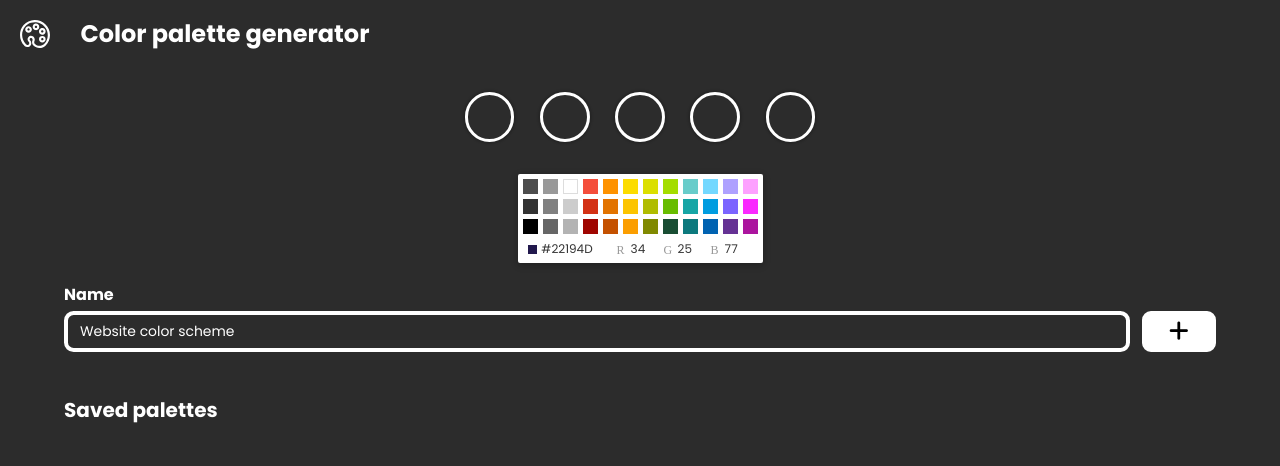
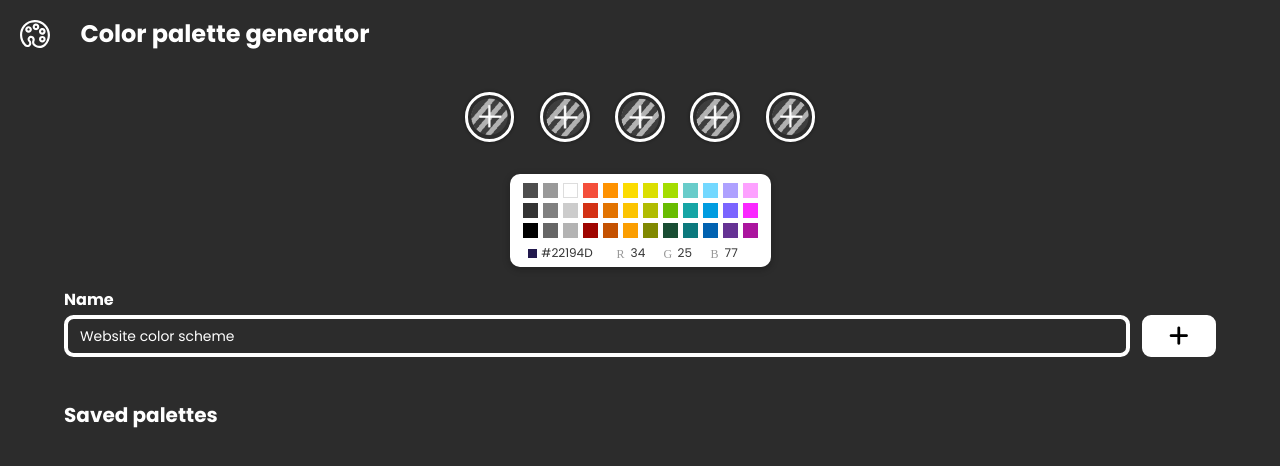
Before and after one commit to Cheshnark/color-palette-generator, a React (Vite) app: page / in a window 1280 px wide. Shown: the top 466 px of the page. Built offline with nearby package versions, Linux system fonts and the light colour scheme.

Commit message:
SavedPalettes and Selector components updated and working, empty.png added, picker style updated

```diff
--- a/src/components/SavedPalettes/SavedPalettes.css
+++ b/src/components/SavedPalettes/SavedPalettes.css
@@ -1,6 +1,6 @@
 .saved-palettes {
     width: 90%;
-    margin: 0 auto;
+    margin: 0 auto 3rem auto;
 }
 
 .saved-palettes h2 {
--- a/src/components/SavedPalettes/SavedPalettes.jsx
+++ b/src/components/SavedPalettes/SavedPalettes.jsx
@@ -1,5 +1,4 @@
 import './SavedPalettes.css'
-import { useEffect } from 'react'
 
 import trash from '../../svg/trash.svg'
 
@@ -12,6 +11,10 @@ const SavedPalettes = (props) => {
         props.changer(!status)
     }
 
+    const edit = (e) => {
+        props.paletteEdit(e.target.id)
+    }
+
     return (
         <section className='saved-palettes'>
             <h2>Saved palettes</h2>
@@ -19,7 +22,7 @@ const SavedPalettes = (props) => {
                 {palettes &&
                     palettes.map((palette, i) => {
                     return (
-                        <div className="palette" key={i}>
+                        <div className="palette" key={i} id={palette.id} >
                             <div className="palette-name-container">
                                 <h4>{palette.name}</h4>
                                 <img
@@ -28,12 +31,14 @@ const SavedPalettes = (props) => {
                                     id={palette.id}
                                     onClick={deletePalette} />
                             </div>
-                            <figure className="palette-colors">
-                                {palette.colors.map(color => {
+                            <figure className="palette-colors" id={palette.id} onClick={edit}>
+                                {palette.colors.map((color, i) => {
                                     return(
                                         <div
                                             className="color"
-                                            style={{backgroundColor: `${color}`}} ></div>
+                                            style={{backgroundColor: `${color}`}}
+                                            key={i}
+                                        ></div>
                                     )
                                 })}
                             </figure>
--- a/src/components/Selector/Selector.css
+++ b/src/components/Selector/Selector.css
@@ -23,6 +23,19 @@
     border-radius: 100%;
     border: 3px solid #FFFFFF;
     box-shadow: 0px 0px 2px 2px rgba(0, 0, 0, 0.15);
+}
+
+.selector-colors .scale {
+    transform: scale(120%);
+}
+
+.selector > div:nth-child(2) {
+    padding:0.3rem 0.5rem 0 0.5rem;
+    border-radius: 10px;
+}
+
+.selector > div:nth-child(2) > div {
+    border-radius: 10px !important;
 }
 
 .selector-save {
--- a/src/components/Selector/Selector.jsx
+++ b/src/components/Selector/Selector.jsx
@@ -1,6 +1,8 @@
 import './Selector.css'
 import { useState, useEffect } from 'react'
 import { CompactPicker } from 'react-color'
+
+import empty from '../../svg/empty.png'
 
 let colorArray = new Array(5).fill(null)
 
@@ -9,13 +11,20 @@ const Selector = (props) => {
     const [selectedColor, setSelectedColor] = useState(null)
     const [haschanged, setHasChanged] = useState(false)
     const [name, setName] = useState("")
+    const [scale, setScale] = useState(false)
+    const [id, setId] = useState()
     const status = props.hasChanged
+
+    if(props.editPalette){
+        colorArray = props.editPalette.colors
+    }
 
     useEffect(() => {
         colorArray[selectedId] = selectedColor
     }, [haschanged])
 
     const addPalette = () => {
+        if(name.length > 0){
             localStorage.setItem(new Date().valueOf(), JSON.stringify({
                 id: new Date().valueOf(),
                 name: name,
@@ -23,6 +32,8 @@ const Selector = (props) => {
             }))
             setName("")
             props.changer(!status)
+            colorArray = new Array(5).fill(null)
+        }
     }
 
     return (
@@ -33,10 +44,20 @@ const Selector = (props) => {
                         <div
                         id={i}
                         key={i}
-                        style={{backgroundColor: `${color}`}}
+                        className={`${scale && id == i && "scale"}`}
+                        style={
+                            color != null ? {background: `${color}`}
+                                :scale && id == i ? {
+                                    background: "#aea1ff"
+                                } : {
+                                backgroundImage: `url(${empty})`,
+                                backgroundSize:"contain",
+                                }}
                         onClick={(e) => {
                             setSelectedId(e.target.id)
                             setHasChanged(!haschanged)
+                            setScale(true)
+                            setId(e.target.id)
                         }} ></div>
                     )
                 })}
--- a/src/views/Main/Main.jsx
+++ b/src/views/Main/Main.jsx
@@ -7,6 +7,8 @@ import SavedPalettes from '../../components/SavedPalettes/SavedPalettes'
 
 const Main = () => {
     const [hasChanged, setHasChanged] = useState(false)
+    const [editPaletteNumber, setEditPaletteNumber] = useState(0)
+    const [editPalette, setEditPalette] = useState()
 
     let palettes = []
     let local = localStorage
@@ -14,6 +16,10 @@ const Main = () => {
     useEffect(() => {
         local = localStorage
     }, [hasChanged])
+
+    useEffect(() => {
+        setEditPalette(JSON.parse(localStorage.getItem(editPaletteNumber)))
+    },[editPaletteNumber])
 
     for(let key in local){
         const item = JSON.parse(localStorage.getItem(key))
@@ -26,8 +32,17 @@ const Main = () => {
         <>
             <Header />
             <main>
-                <Selector hasChanged={hasChanged} changer={setHasChanged}/>
-                <SavedPalettes palettes={palettes} hasChanged={hasChanged} changer={setHasChanged}/>
+                <Selector
+                    hasChanged={hasChanged}
+                    changer={setHasChanged}
+                    editPalette={editPalette}
+                    />
+                <SavedPalettes
+                    palettes={palettes}
+                    hasChanged={hasChanged}
+                    changer={setHasChanged}
+                    paletteEdit={setEditPaletteNumber}
+                    />
             </main>
         </>
     )
```
Also changed, not shown: src/svg/empty.png (added). Lines whose indentation alone changed are shown as unchanged.
